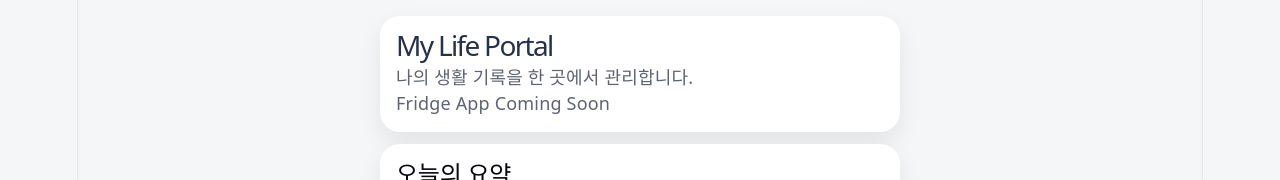
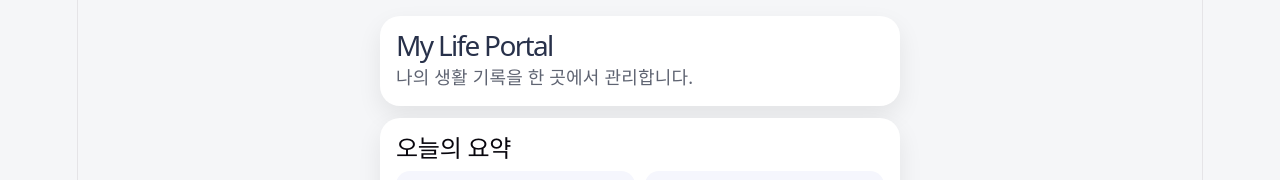
Before and after one commit to caronkwon-dotcom/my-life-portal, a React (Vite) app: page / in a window 1280 px wide. Shown: the top 180 px of the page. Built offline with nearby package versions, Linux system fonts and the light colour scheme; no server answers; the database is empty.

Commit message:
Revert "Update home page"
This reverts commit 67ef6a49f933880c7b14cb86676099c98be6f3fc.

```diff
--- a/src/pages/Home.jsx
+++ b/src/pages/Home.jsx
@@ -16,7 +16,6 @@ export default function Home({ go, recentReviews = [] }) {
       <header className="portal-header portal-card">
         <h1>My Life Portal</h1>
         <p>나의 생활 기록을 한 곳에서 관리합니다.</p>
-        <p>Fridge App Coming Soon</p>
       </header>
 
       <section className="portal-card">
```
